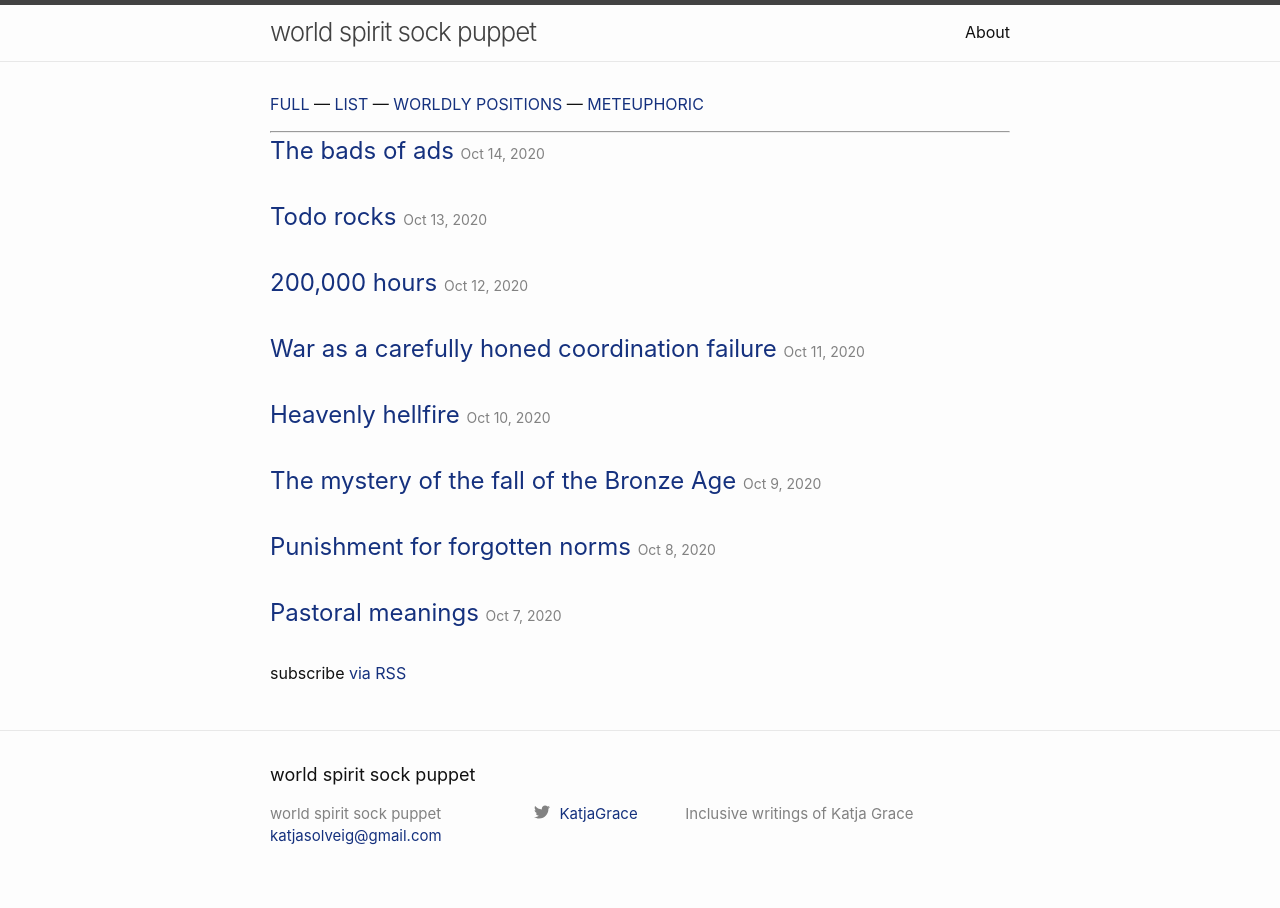
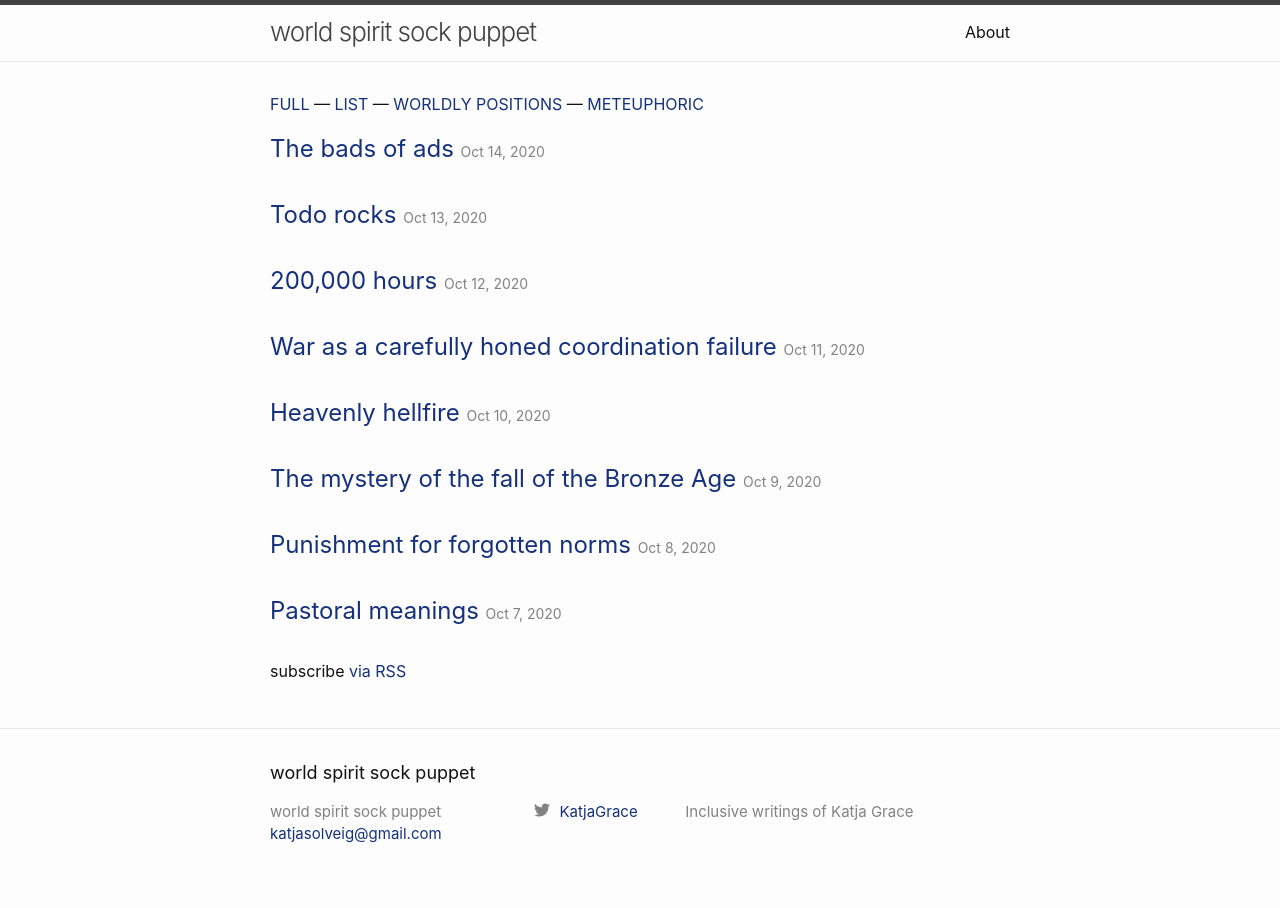
Before and after one commit to katjagrace/katjagrace.github.io, a Jekyll site: the page built from index.markdown, in a window 1280 px wide. Built offline with Jekyll 4.4.1, drawn with Linux system fonts in a browser that asks for light colours.

Commit message:
fix tops

```diff
--- a/full.markdown
+++ b/full.markdown
@@ -5,5 +5,3 @@
 layout: home_full
 ---
 [FULL](/full.markdown) --- [LIST](/index) --- [WORLDLY POSITIONS](/worldlypositions.markdown) --- [METEUPHORIC](meteuphoric.markdown)
-
--
--- a/index.markdown
+++ b/index.markdown
@@ -5,5 +5,4 @@
 layout: home
 ---
 [FULL](/full.markdown) --- [LIST](/index) --- [WORLDLY POSITIONS](/worldlypositions.markdown) --- [METEUPHORIC](meteuphoric.markdown)
-
----
+<br>
```
Also changed, not shown: meteuphoric.markdown (line endings or trailing spaces).
